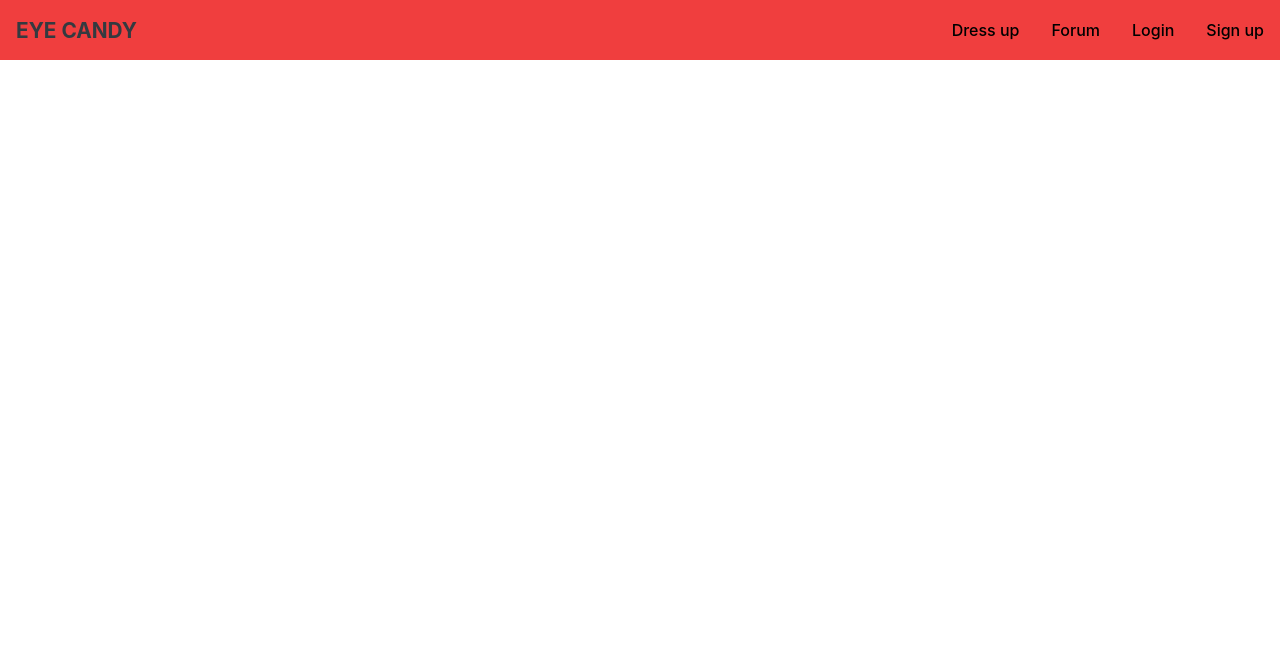
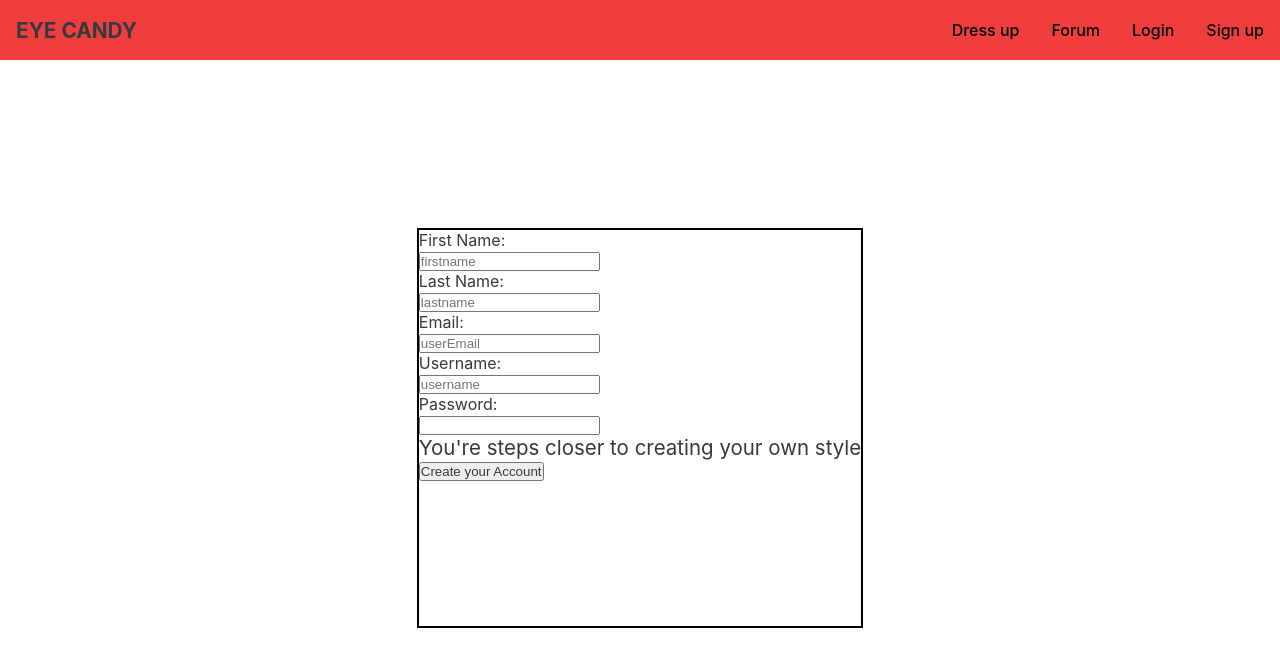
Before and after one commit to 490-Team-MAAKDE/490-Project, a React (Create React App) app in the folder Eye Candy Project/Code Design/Front-End/eye-candy/: page /signup in a window 1280 px wide. Shown: the top 666 px of the page. Built offline with nearby package versions, Linux system fonts and the light colour scheme.

Commit message:
Added SIgnup Page and included proper routing

```diff
--- a/Eye Candy Project/Code Design/Front-End/eye-candy/src/App.js
+++ b/Eye Candy Project/Code Design/Front-End/eye-candy/src/App.js
@@ -2,6 +2,7 @@ import "./App.css";
 import Navbar from "./Components/Navbar/Navbar.js";
 import Home from "./Pages/Home";
 import Login from "./Pages/Login";
+import SignUp from "./Pages/SignUp";
 import { BrowserRouter as Router, Routes, Route } from 'react-router-dom';
 
 function App() {
@@ -11,6 +12,7 @@ function App() {
       <Routes>
       <Route path="/" element={<Home />} />
       <Route path="/login" element={<Login />} />
+      <Route path="/signup" element={<SignUp />} />
         <Route/>
       </Routes>
 
--- a/Eye Candy Project/Code Design/Front-End/eye-candy/src/Components/Navbar/Navbar.js
+++ b/Eye Candy Project/Code Design/Front-End/eye-candy/src/Components/Navbar/Navbar.js
@@ -52,7 +52,9 @@ function Navbar() {
               </Link>
             </li>
             <li>
-              <Link className="link">Sign up</Link>
+              <Link className="link" to="SignUp">
+                Sign up
+              </Link>
             </li>
           </ul>
         </div>
--- /dev/null
+++ b/Eye Candy Project/Code Design/Front-End/eye-candy/src/Pages/SignUp.css
@@ -0,0 +1,13 @@
+.signup-container{
+    height: 400px;
+    border: 2px solid black
+}
+
+.signup-content{
+    height: 92vh;
+    display: flex;
+    align-items: center;
+    justify-content: center;
+
+
+}
--- /dev/null
+++ b/Eye Candy Project/Code Design/Front-End/eye-candy/src/Pages/SignUp.js
@@ -0,0 +1,27 @@
+import React from 'react'
+import './SignUp.css';
+
+function SignUp() {
+return (
+        <div className="signup-content">
+        <div className="signup-container">
+        <form action="">
+            <label htmlFor="firstName">First Name: </label> <br />
+            <input type="text" className="firstName" placeholder='firstname'/> <br />
+            <label htmlFor="lastName">Last Name: </label> <br />
+            <input type="text" className="lastName" placeholder='lastname'/> <br />
+            <label htmlFor="firstName">Email: </label> <br />
+            <input type="text" className="userEmail" placeholder='userEmail'/> <br />
+            <label htmlFor="userName">Username: </label> <br />
+            <input type="text" className="userName" placeholder='username'/> <br />
+            <label htmlFor="password">Password: </label> <br />
+            <input type="password" className="password" /> <br />
+            <p>You're steps closer to creating your own style</p>
+            <button type='submit'>Create your Account</button>
+        </form>
+        </div>
+        </div>
+    )
+}
+
+export default SignUp
```
